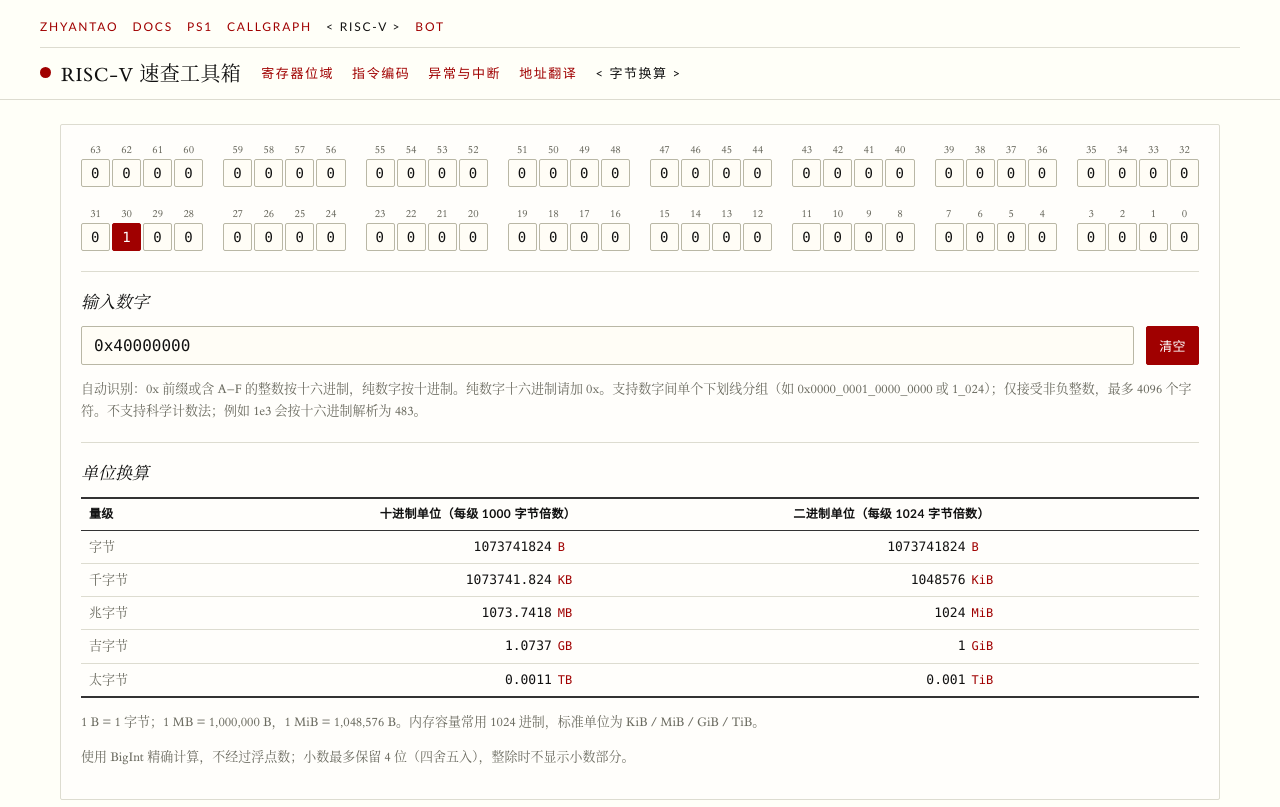
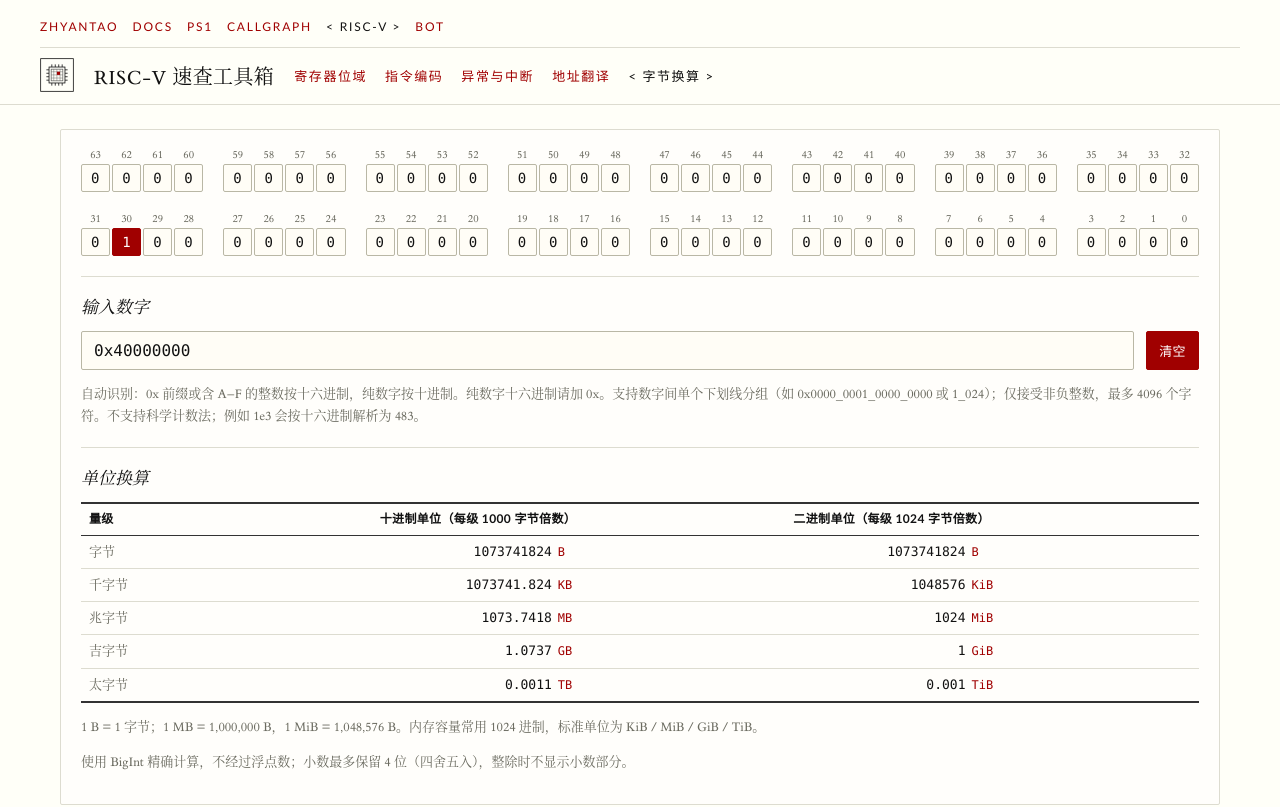
Before and after one commit to zhyantao/riscv-bitlab, a plain HTML site: page bytes.html in a window 1280 px wide. Shown: the top 807 px of the page. Drawn offline with Linux system fonts and the light colour scheme.

Commit message:
Add SVG favicon and header logo, replace h1 dot

```diff
--- a/bytes.html
+++ b/bytes.html
@@ -4,6 +4,7 @@
 <meta charset="UTF-8">
 <meta name="viewport" content="width=device-width, initial-scale=1">
 <title>RISC-V 速查工具箱</title>
+<link rel="icon" href="favicon.svg" type="image/svg+xml">
 <link rel="stylesheet" href="tufte.css">
 <style>
   /* 页面专属布局（基础主题见 tufte.css） */
@@ -53,6 +54,7 @@
     <a href="https://zhyantao.github.io/riscv-bitlab/" aria-current="page">RISC-V</a>
     <a href="https://zhyantao.github.io/trading/">BOT</a>
   </nav>
+  <img class="site-logo" src="favicon.svg" alt="RISC-V BitLab">
   <h1>RISC-V 速查工具箱</h1>
   <nav aria-label="页面导航">
     <a href="index.html">寄存器位域</a>
--- a/tufte.css
+++ b/tufte.css
@@ -93,12 +93,14 @@ header h1 {
   gap: 10px;
 }
 header h1::before {
-  content: '';
-  width: 11px;
-  height: 11px;
-  border-radius: 50%;
-  background: var(--accent);
-  flex-shrink: 0;
+  content: none; /* 红点改为站点 logo（.site-logo） */
+}
+
+header .site-logo {
+  height: 34px;
+  width: auto;
+  display: block;
+  margin-right: 2px;
 }
 
 nav {
```
Also changed, not shown: index.html (+2 -0 lines), instructions.html (+2 -0 lines), translation.html (+2 -0 lines), traps.html (+2 -0 lines), favicon.svg (added).
